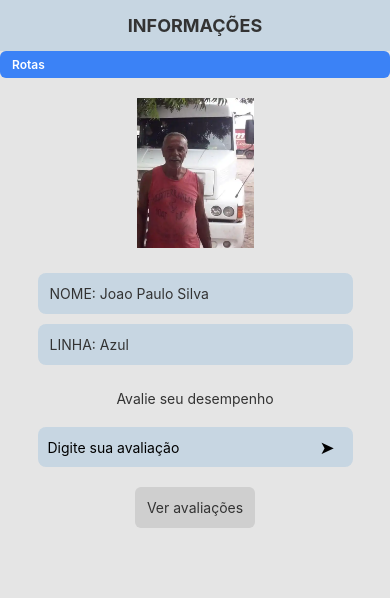
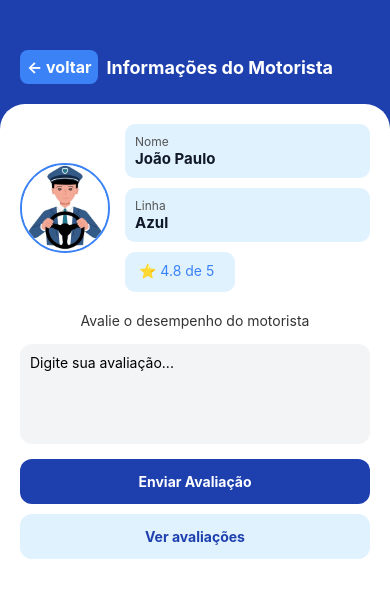
Before and after one commit to Kauanigonzaga/transporte-publico-mobile, a React Native app: screen /InfoMotorista in a window 390 px wide. Shown: the top 598 px of the page. Built offline with nearby package versions, Linux system fonts and the light colour scheme; what react-native-responsive-fontsize would draw is missing.

Commit message:
tela INFOMOTORISTA
o botão de ver as avaliações anteriores não esta funcionando

```diff
--- a/src/telas/infoMotorista/index.js
+++ b/src/telas/infoMotorista/index.js
@@ -1,65 +1,85 @@
+
 import React, { useState } from 'react';
 import { useNavigation } from '@react-navigation/native';
-import { View, Text, Image, TextInput, TouchableOpacity
+import {
+  View,
+  Text,
+  Image,
+  TextInput,
+  TouchableOpacity,
 } from 'react-native';
 
 import styles from './styles';
 
 export default function InfoMotorista() {
   const [avaliacao, setAvaliacao] = useState('');
-    const navigation = useNavigation()
+  const navigation = useNavigation();
 
   return (
     <View style={styles.container}>
 
+      {/* HEADER */}
+      <View style={styles.header}>
+        <TouchableOpacity
+          style={styles.botaoVoltar}
+          onPress={() => navigation.goBack()}
+        >
+          <Text style={styles.textoVoltar}>← voltar</Text>
+        </TouchableOpacity>
 
-      <View style={styles.header}>
-        <Text style={styles.headerText}>INFORMAÇÕES</Text>
+        <Text style={styles.titulo}>Informações do Motorista</Text>
       </View>
 
-      <TouchableOpacity
-        style={styles.secondaryButton} onPress={() => navigation.navigate('Rotas')}>
-        <Text style={styles.buttonText}>Rotas</Text>
-      </TouchableOpacity>
+      {/* CONTEÚDO */}
+      <View style={styles.card}>
 
-      <View style={styles.content}>
-
+        {/* FOTO + INFO */}
+        <View style={styles.topo}>
           <Image
-          source={require('../../../assets/motorista.png')}
+            source={require('../../../assets/imgMotorista.png')}
             style={styles.image}
-          resizeMode="contain"
           />
 
+          <View style={styles.info}>
             <View style={styles.infoBox}>
-          <Text style={styles.infoText}>NOME: Joao Paulo Silva</Text>
+              <Text style={styles.label}>Nome</Text>
+              <Text style={styles.valor}>João Paulo</Text>
             </View>
 
             <View style={styles.infoBox}>
-          <Text style={styles.infoText}>LINHA: Azul</Text>
+              <Text style={styles.label}>Linha</Text>
+              <Text style={styles.valor}>Azul</Text>
             </View>
 
-        <View style={styles.avaliacaoContainer}>
-          <View style={styles.linha} />
-          <Text style={styles.avaliacaoText}>Avalie seu desempenho</Text>
-          <View style={styles.linha} />
+            <Text style={styles.estrelas}> ⭐ 4.8 de 5
+            </Text>
+          </View>
         </View>
 
-        <View style={styles.inputContainer}>
+        {/* TEXTO */}
+        <Text style={styles.avaliacaoText}>
+          Avalie o desempenho do motorista
+        </Text>
+
+        {/* INPUT */}
         <TextInput
-            placeholder="Digite sua avaliação"
+          placeholder="Digite sua avaliação..."
           style={styles.input}
           value={avaliacao}
           onChangeText={setAvaliacao}
+          multiline
         />
 
+        {/* BOTÃO ENVIAR */}
         <TouchableOpacity style={styles.botaoEnviar}>
-            <Text style={styles.textoBotao}>➤</Text>
+          <Text style={styles.textoBotao}>Enviar Avaliação</Text>
         </TouchableOpacity>
-        </View>
 
+        {/* VER AVALIAÇÕES */}
         <TouchableOpacity
-        style={styles.botaoVer}>
-
+          style={styles.botaoVer}
+          onPress={() => navigation.navigate('AvaliacoesMotorista')}
+        >
           <Text style={styles.textoVer}>Ver avaliações</Text>
         </TouchableOpacity>
 
--- a/src/telas/infoMotorista/styles.js
+++ b/src/telas/infoMotorista/styles.js
@@ -1,111 +1,140 @@
+
+
 import { StyleSheet } from 'react-native';
 
 const styles = StyleSheet.create({
   container: {
     flex: 1,
-    backgroundColor: '#e5e5e5'
+    backgroundColor: '#1E40AF',
   },
 
+  /* HEADER */
   header: {
-    backgroundColor: '#c7d6e2',
-    padding: 15,
-    alignItems: 'center'
+    paddingTop: 50,
+    paddingHorizontal: 20,
+    flexDirection: 'row',
+    alignItems: 'center',
   },
 
-  headerText: {
+  botaoVoltar: {
+    backgroundColor: '#3B82F6',
+    padding: 7,
+    borderRadius: 8,
+    marginRight: 8,
+  },
+
+  textoVoltar: {
+    color: '#fff',
+    fontSize: 16,
+    fontWeight: 'bold',
+  },
+
+  titulo: {
+    color: '#fff',
     fontSize: 18,
     fontWeight: 'bold',
-    color: '#333'
   },
 
-  content: {
+  /* CARD */
+  card: {
     flex: 1,
+    backgroundColor: '#fff',
+    marginTop: 20,
+    borderTopLeftRadius: 25,
+    borderTopRightRadius: 25,
+    padding: 20,
+  },
+
+  /* TOPO */
+  topo: {
+    flexDirection: 'row',
     alignItems: 'center',
-    padding: 20
+    marginBottom: 20,
   },
 
   image: {
-    width: 150,
-    height: 150,
-    marginBottom: 20
+    width: 90,
+    height: 90,
+    borderRadius: 50,
+    borderWidth: 2,
+    borderColor: '#3B82F6',
+  },
+
+  info: {
+    marginLeft: 15,
+    flex: 1,
   },
 
   infoBox: {
-    backgroundColor: '#c7d6e2',
-    width: '90%',
-    padding: 12,
-    borderRadius: 8,
-    marginVertical: 5
+    backgroundColor: '#E0F2FE',
+    padding: 10,
+    borderRadius: 10,
+    marginBottom: 10,
   },
 
-  infoText: {
-    fontSize: 14,
-    color: '#333'
+  label: {
+    fontSize: 12,
+    color: '#555',
   },
 
-  avaliacaoContainer: {
-    flexDirection: 'row',
-    alignItems: 'center',
-    marginVertical: 20
+  valor: {
+    fontSize: 15,
+    fontWeight: 'bold',
+    color: '#111827',
   },
 
-  linha: {
-    flex: 1,
-    height: 1,
-    backgroundColor: '#999'
+  estrelas:{
+    color: '#3B82F6',
+    backgroundColor: '#E0F2FE',
+    width: 110,
+    height: 40,
+    padding: 10,
+    borderRadius: 10
   },
 
-  avaliacaoText: {
-    marginHorizontal: 10,
-    color: '#333'
+  /* TEXTO */
+    avaliacaoText: {
+    textAlign: 'center',
+    marginBottom: 15,
+    color: '#333',
   },
 
-  inputContainer: {
-    flexDirection: 'row',
-    alignItems: 'center',
-    width: '90%',
-    backgroundColor: '#c7d6e2',
-    borderRadius: 8,
-    paddingHorizontal: 10
+  /* INPUT */
+  input: {
+    height: 100,
+    backgroundColor: '#F3F4F6',
+    borderRadius: 12,
+    padding: 10,
+    textAlignVertical: 'top',
+    marginBottom: 15,
   },
 
-  input: {
-    flex: 1,
-    height: 40
-  },
-
-  secondaryButton: {
-    backgroundColor: '#3B82F6',
-    paddingHorizontal: 12,
-    paddingVertical: 6,
-    borderRadius: 6,
-  },
-
-  buttonText: {
-    color: '#fff',
-    fontSize: 12,
-    fontWeight: '600',
-
-  },
-
+  /* BOTÕES */
   botaoEnviar: {
-    padding: 8
-  },
+  backgroundColor: '#1E40AF',
+  padding: 14,
+  borderRadius: 12,
+  alignItems: 'center',
+  marginBottom: 10,
+  elevation: 3, // sombra Android
+},
 
   textoBotao: {
-    fontSize: 18
+    color: '#fff',
+    fontWeight: 'bold',
   },
 
   botaoVer: {
-    marginTop: 20,
-    backgroundColor: '#cfcfcf',
-    padding: 12,
-    borderRadius: 6
+    backgroundColor: '#E0F2FE',
+    padding: 14,
+    borderRadius: 12,
+    alignItems: 'center',
   },
 
   textoVer: {
-    color: '#333'
-  }
+    color: '#1E40AF',
+    fontWeight: 'bold',
+  },
 });
 
 export default styles;
```
Also changed, not shown: assets/motorista.png (deleted). Lines whose indentation alone changed are shown as unchanged.
